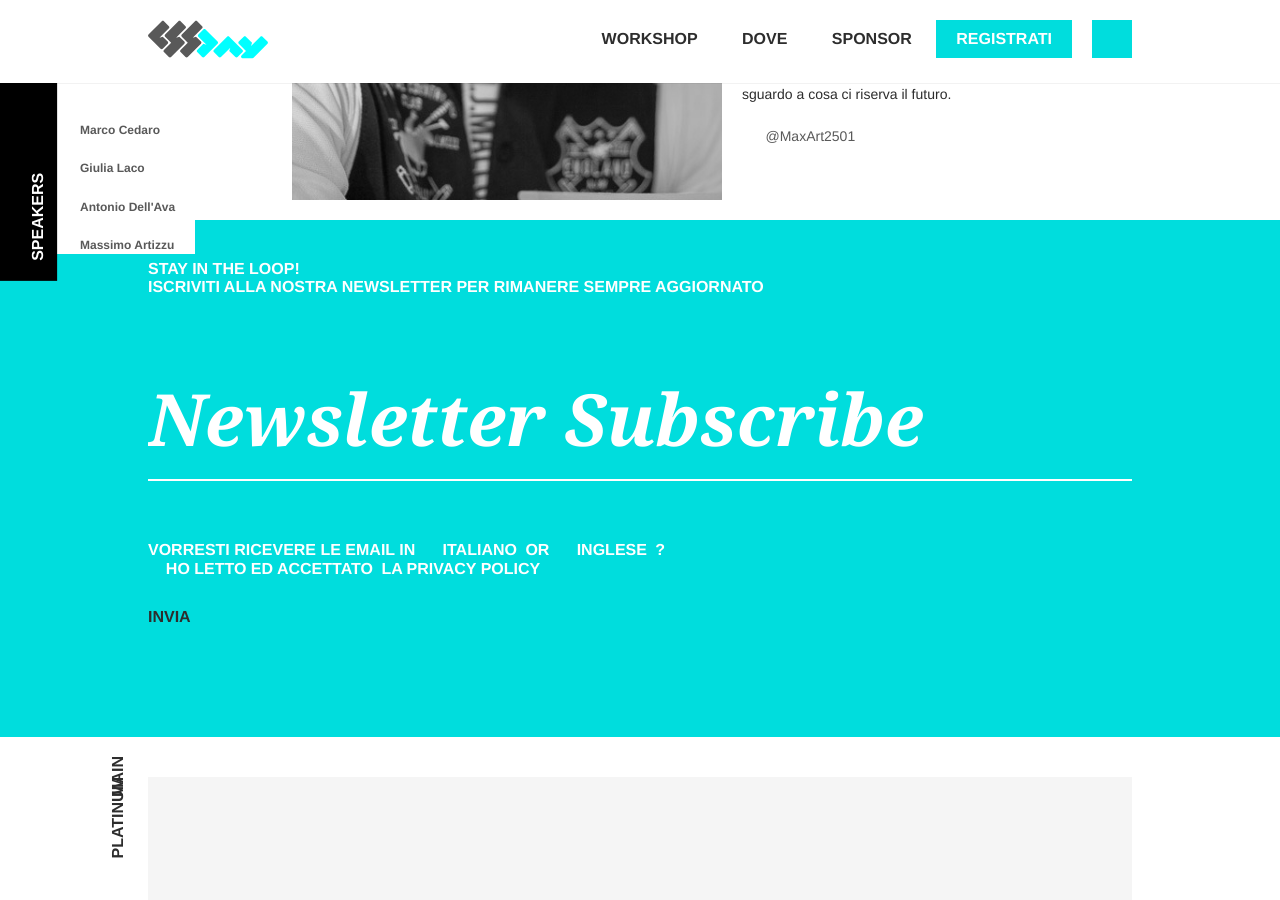
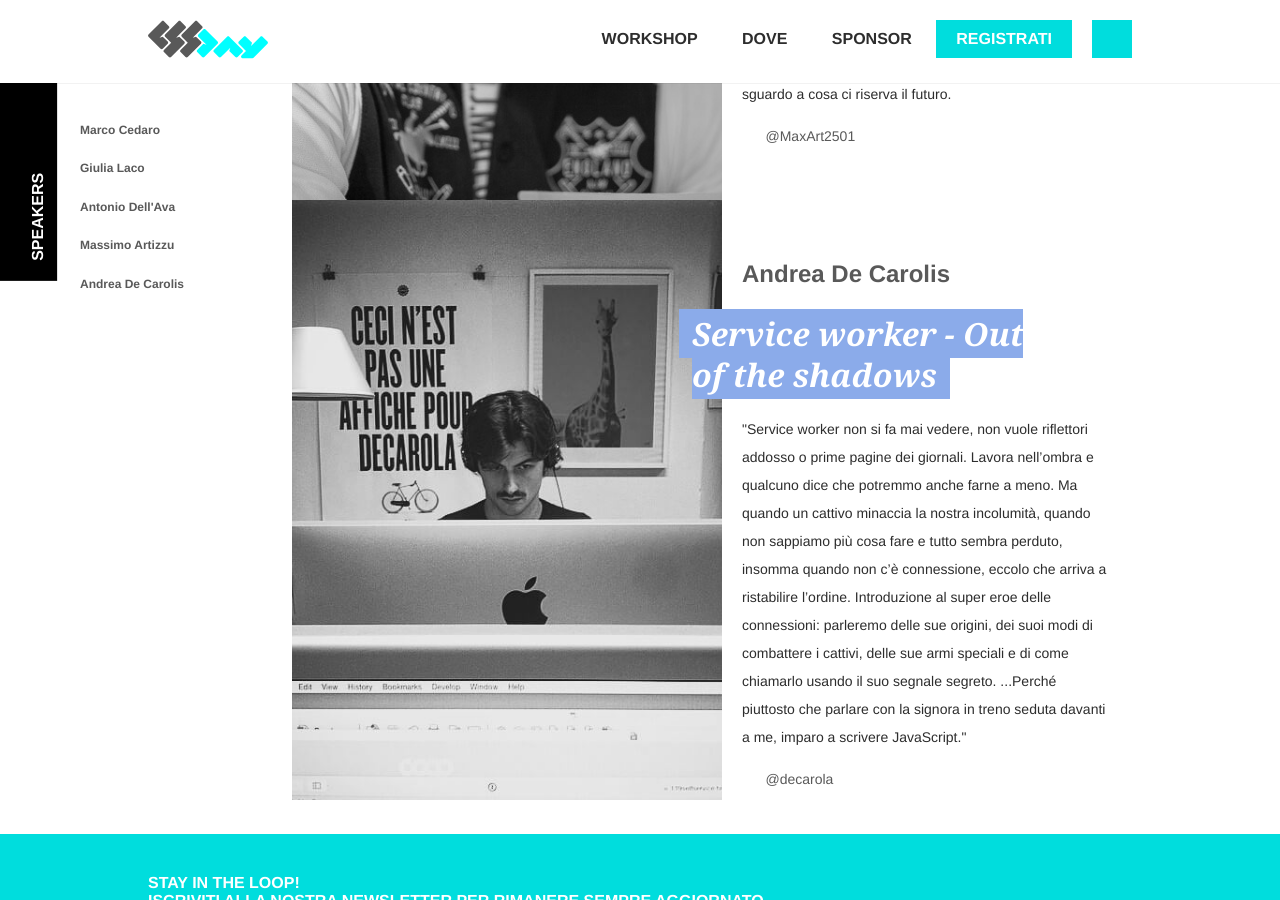
Before and after one commit to giuliatosato/2019.cssday.it, a Jekyll site: the page built from talks.html, in a window 1280 px wide and 900 px high, scrolled down 2714 px. Built offline with Jekyll 4.4.1, drawn with Linux system fonts in a browser that asks for light colours; some web fonts are replaced.

Commit message:
decarola

```diff
--- a/_data/speakers.yml
+++ b/_data/speakers.yml
@@ -32,3 +32,10 @@ list:
    first_name: Massimo
    last_name: 	Artizzu
    twitter: MaxArt2501
+ -
+   id: Andrea-Decarolis
+   description:
+   image: andrea-decarolis.jpg
+   first_name: Andrea
+   last_name: 	De Carolis
+   twitter: decarola
--- a/_data/talks.yml
+++ b/_data/talks.yml
@@ -22,3 +22,11 @@
   keynote: false
   extract: >
     Quel banner viene fuori piuttosto blando. Quell'animazione va a scatti. Magari CSS Grid non ti basta più. CSS ha sempre avuto un'evoluzione lenta, per non parlare dell'adozione delle nuove specifiche, ma forse tutto questo finirà presto.  Houdini è un progetto che vuole esporre parti dei motori CSS per il nostro sviluppo, in modo da ottenere nuovi e performanti modi di estendere CSS. Faremo un hands-on sull'attuale stato dell'arte, per concludere con uno sguardo a cosa ci riserva il futuro.
+-
+  speaker_id: Andrea-Decarolis
+  title: "Service worker - Out of the shadows"
+  extract: >
+    "Service worker non si fa mai vedere, non vuole riflettori addosso o prime pagine dei giornali. Lavora nell’ombra e qualcuno dice che potremmo anche farne a meno.
+    Ma quando un cattivo minaccia la nostra incolumità, quando non sappiamo più cosa fare e tutto sembra perduto, insomma quando non c’è connessione, eccolo che arriva a ristabilire l’ordine.
+    Introduzione al super eroe delle connessioni: parleremo delle sue origini, dei suoi modi di combattere i cattivi, delle sue armi speciali e di come chiamarlo usando il suo segnale segreto.
+    ...Perché piuttosto che parlare con la signora in treno seduta davanti a me, imparo a scrivere JavaScript."
```
